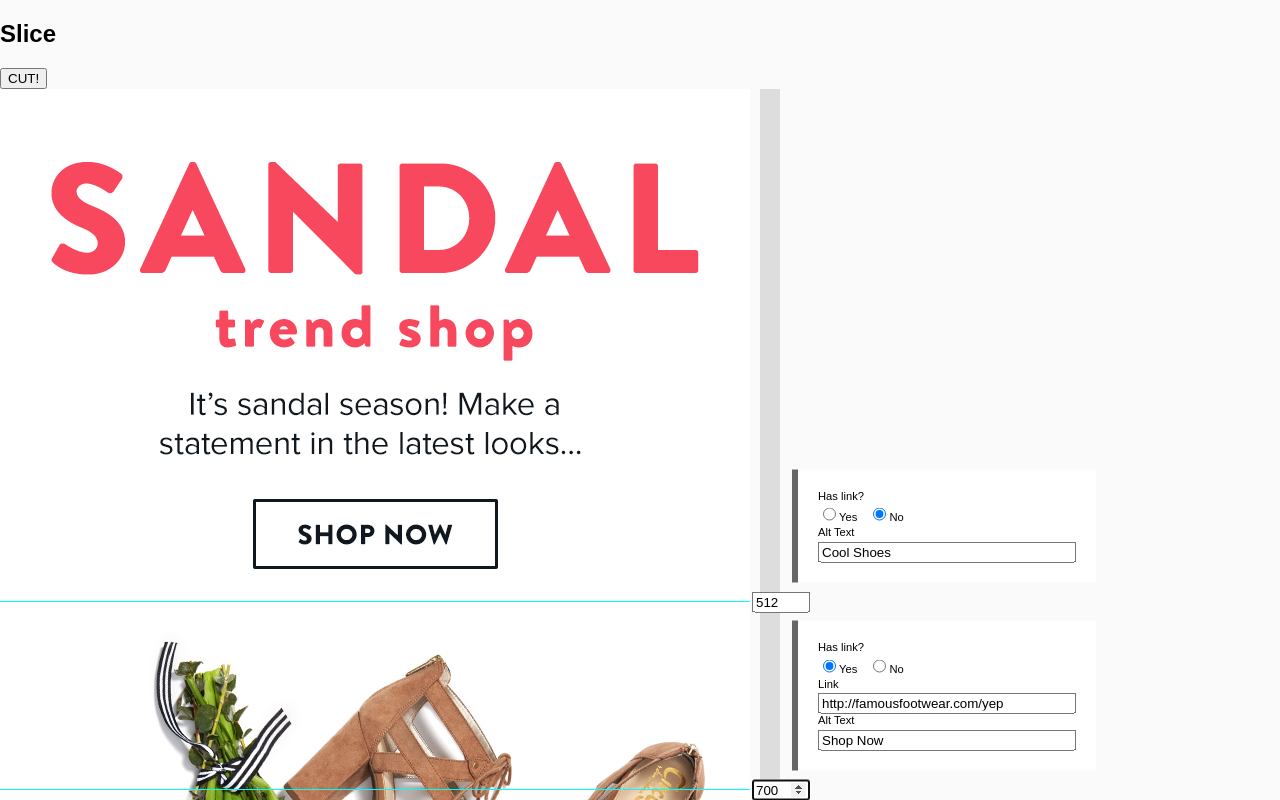
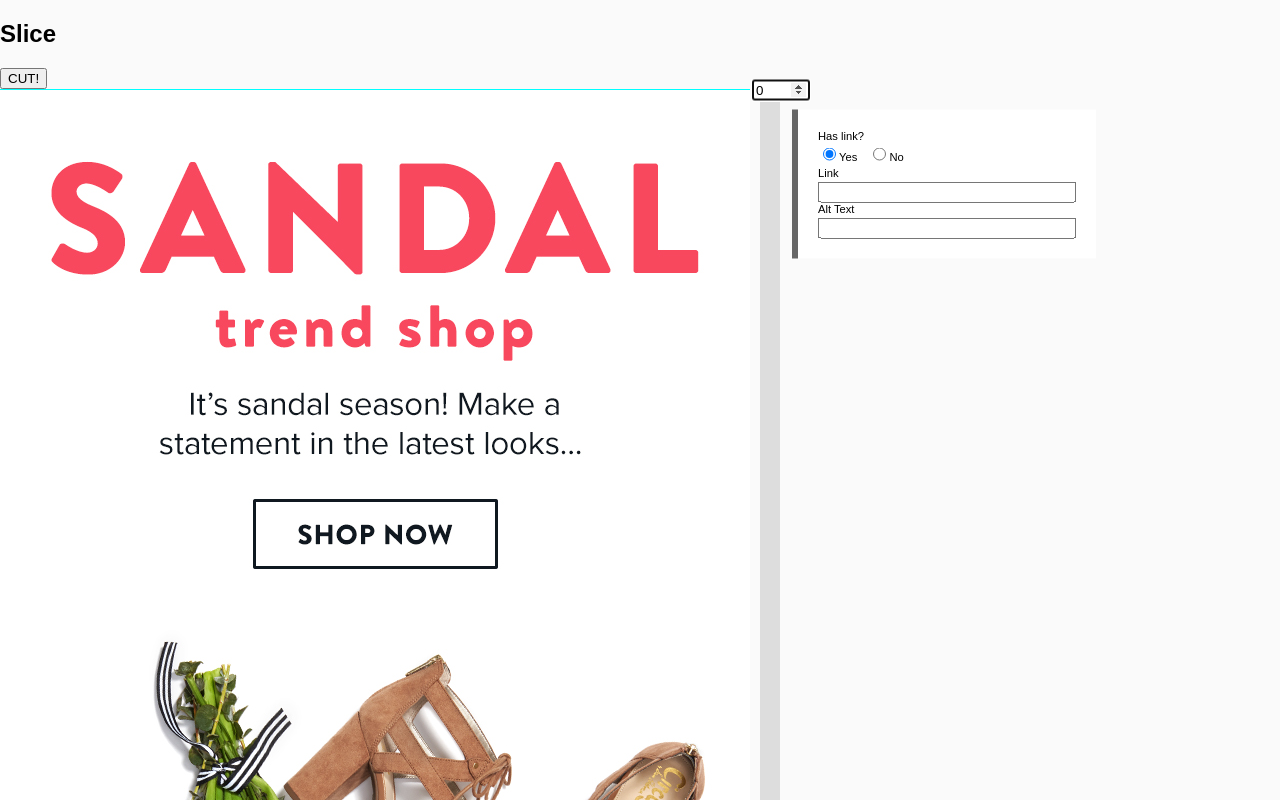
Before and after one commit to tritterskamp/slicer, a React (Create React App) app: page / in a window 1280 px wide. Shown: the top 800 px of the page. Built offline with nearby package versions, Linux system fonts and the light colour scheme.

Commit message:
generate markup

```diff
--- a/src/CutButton.js
+++ b/src/CutButton.js
@@ -2,7 +2,7 @@ import React from 'react';
 import {connect} from 'react-redux';
 import {modelsFromObject} from './helpers/models-from-object.js'
 import {getDistanceModelsFromSlices} from './get-distance-models-from-slices'
-
+import {launchNewBrowserTab, getMarkupOutput} from './get-output.js'
 
 class CutButton extends React.Component {
 
@@ -27,6 +27,10 @@ class CutButton extends React.Component {
       //Sample response: [ {sliceId:"a", publishedUrl: "/a/s/asdasd.jpg"} ]
       //So we can map the new image back to the slice.
 
+      //Get the markup and put in a new browser tab
+      launchNewBrowserTab(
+        getMarkupOutput(result)
+      );
     })
 
   }
--- a/src/SliceTextboxes.js
+++ b/src/SliceTextboxes.js
@@ -40,7 +40,7 @@ class SliceTextboxes extends React.Component {
   render() {
     const style = {
       position: "absolute",
-      bottom: 30,
+      top: 30,
       left: 40,
       background: "#fff",
       padding: 20,
--- a/src/get-distance-models-from-slices.js
+++ b/src/get-distance-models-from-slices.js
@@ -7,7 +7,6 @@ export function getDistanceModelsFromSlices(sourceHeight=0, initialSlices={}) {
   // Sort slices by y value so we always crop from top to bottom
   let sortedSlices = modelsFromObject({
     ...initialSlices,
-    "initial": {y: 0} //add initial slice at y=0
   }).sort((a,b) => {
     return a.y > b.y ? 1 : -1
   });
--- /dev/null
+++ b/src/get-output.js
@@ -0,0 +1,65 @@
+import store from './init/store.js'
+/** Take in the new publish urls and give us our markup back */
+export function getMarkupOutput(resultFromServer) {
+  console.log(resultFromServer);
+
+  const slices = {
+    ...store.getState().app.slices,
+  };
+
+  return resultFromServer.map(result => {
+
+    const model = slices[result.sliceId];
+
+    if (model.hasLink) {
+      return getTableMarkupWithLink(
+        result.publishedUrl,
+        model.altText,
+        model.linkText
+      )
+    }
+    //default to no link
+    return getTableMarkupWithJustImage(
+      result.publishedUrl,
+      model.altText,
+    )
+  }).join("");
+
+
+
+}
+
+/////////////////////
+function getTableMarkupWithLink(imgPath, altText, linkText) {
+ return (
+   `<table style="border-collapse:collapse;" width="100%"><tr><td style="padding:0;" width="100%">
+    <a href="${linkText}" target="_blank" style="text-decoration:none;">
+        <img src="${imgPath}" alt="${altText}" style="display:block;" border="0">
+    </a></td></tr></table>`
+ )
+}
+
+
+function getTableMarkupWithJustImage(imgPath, altText) {
+  return (
+    `<table style="border-collapse:collapse;" width="100%"><tr><td style="padding:0;" width="100%">
+        <img src="${imgPath}" alt="${altText}" style="display:block;" border="0">
+    </td></tr></table>`
+  )
+}
+
+
+
+
+
+
+
+
+//////////////////////
+
+/* Open a new browser window with inner text */
+export function launchNewBrowserTab(text) {
+  let w = window.open();
+  w.document.write(`<pre id="markup-output"></pre>`);
+  w.document.getElementById("markup-output").textContent = text;
+}
--- a/src/init/store.js
+++ b/src/init/store.js
@@ -7,18 +7,12 @@ const store = createStore({
     imageWidth: 0,
     imageHeight: 0,
     slices: {
-      "a": {
-        y: 512,
-        hasLink: false,
+      "initial": {
+        y: 0, //CANNOT DELETE THIS ONE
+        hasLink: true,
         linkText: "",
-        altText: "Cool Shoes",
-      },
-      "b": {
-        y: 700,
-        hasLink: true,
-        linkText: "http://famousfootwear.com/yep",
-        altText: "Shop Now",
-      },
+        altText: "",
+      }
     }
   }
 });
```
